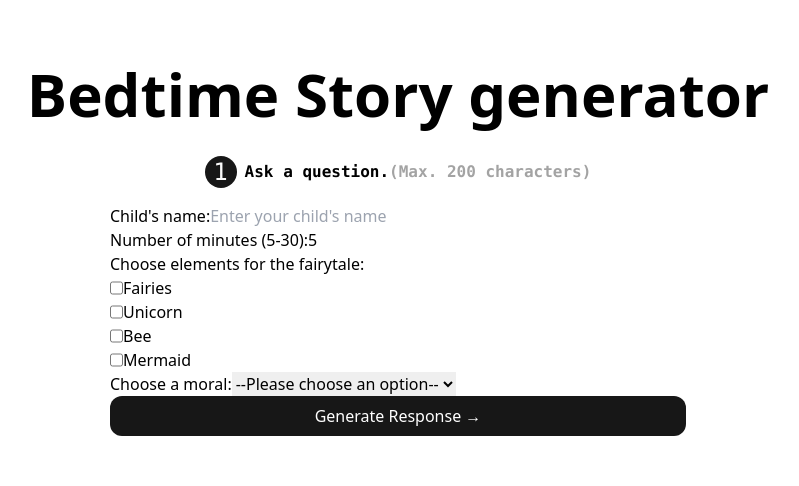
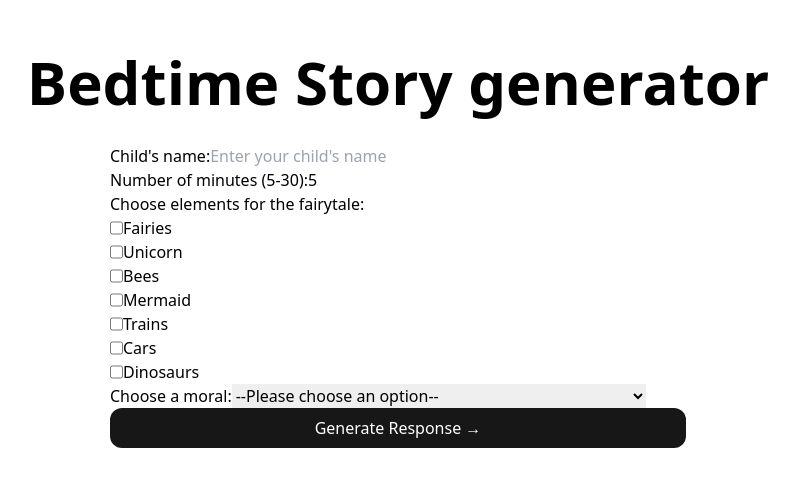
Before and after one commit to wilsonespina/bedtime-story, a Next.js app: page / in a window 1280 px wide. Shown: the part 158-644 px from the top of the page, without its empty margins (242-1041 px from the left). Built offline with nearby package versions, Linux system fonts and the light colour scheme.

Commit message:
fix: fixes duplicate entries

```diff
--- a/app/components/client-section/ClientSection.tsx
+++ b/app/components/client-section/ClientSection.tsx
@@ -18,60 +18,56 @@ export default function ClientSection() {
 
   const prompt = `Q:
     Can you make up a bedtime story for a 2-year old called ${name}. Can it include: ${detailsSting(storyDetails)}? Can the moral of the story be ${moral}? Can the story last for ${minutes} minutes?
-    Generate a response with less than 3000 characters.`;
+    Generate a response with less than 3000 characters.`; // TODO - memoize
 
     const generateResponse = async (e: React.MouseEvent<HTMLButtonElement>) => {
       e.preventDefault();
       setResponse("");
       setLoading(true);
 
-      const DATA = {storyDetails}
-      console.log("🚀 ~ file: ClientSection.tsx:29 ~ generateResponse ~ DATA:", DATA)
-      console.log("🚀 ~ file: ClientSection.tsx:22 ~ ClientSection ~ prompt:", prompt)
+    const response = await fetch("/api/generate", {
+      method: "POST",
+      headers: {
+        "Content-Type": "application/json",
+      },
+      body: JSON.stringify({
+        prompt,
+      }),
+    });
 
-    // const response = await fetch("/api/generate", {
-    //   method: "POST",
-    //   headers: {
-    //     "Content-Type": "application/json",
-    //   },
-    //   body: JSON.stringify({
-    //     prompt,
-    //   }),
-    // });
+    if (!response.ok) {
+      throw new Error(response.statusText);
+    }
 
-    // if (!response.ok) {
-    //   throw new Error(response.statusText);
-    // }
+    // This data is a ReadableStream
+    const data = response.body;
+    if (!data) {
+      return;
+    }
 
-    // // This data is a ReadableStream
-    // const data = response.body;
-    // if (!data) {
-    //   return;
-    // }
+    const reader = data.getReader();
+    const decoder = new TextDecoder();
+    let done = false;
 
-    // const reader = data.getReader();
-    // const decoder = new TextDecoder();
-    // let done = false;
-
-    // while (!done) {
-    //   const { value, done: doneReading } = await reader.read();
-    //   done = doneReading;
-    //   const chunkValue = decoder.decode(value);
-    //   setResponse((prev) => prev + chunkValue);
-    // }
+    while (!done) {
+      const { value, done: doneReading } = await reader.read();
+      done = doneReading;
+      const chunkValue = decoder.decode(value);
+      setResponse((prev) => prev + chunkValue);
+    }
     setLoading(false);
   };
 
-  const handleCheckbox = (previousState, event:Event) => {
-    const val = event.target.value;
-    console.log("🚀 ~ file: ClientSection.tsx:67 ~ handleCheckbox ~ val:", val)
-    console.log("🚀 ~ file: ClientSection.tsx:69 ~ handleCheckbox ~ event.target.checked:", event.target.checked)
-    console.log("🚀 ~ file: ClientSection.tsx:70 ~ handleCheckbox ~ previousState:", previousState)
-    if (!previousState.includes(val) && event.target.checked) return [...previousState, val];
+  const handleCheckbox = (previousState, event) => {
+    if (!previousState.includes(event.target.value) && event.target.checked) return [...previousState, event.target.value];
+    if (!event.target.checked) {
+      const state = previousState.filter((prev) => {
+        return prev !== event.target.value;
+      });
+      return state;
+    }
     return previousState;
   }
-
-
 
   return (
     <div className="w-full max-w-xl">
@@ -101,13 +97,28 @@ export default function ClientSection() {
             </div>
 
             <div className="focus:ring-neu w-full flex">
-              <input type="checkbox" id="bee" name="elements" value="bee" onChange={e => setStoryDetails((prev) => handleCheckbox(prev, e))} />
-              <label htmlFor="bee">Bee</label>
+              <input type="checkbox" id="bees" name="elements" value="bees" onChange={e => setStoryDetails((prev) => handleCheckbox(prev, e))} />
+              <label htmlFor="bees">Bees</label>
             </div>
 
             <div className="focus:ring-neu w-full flex">
               <input type="checkbox" id="mermaid" name="elements" value="mermaid" onChange={e => setStoryDetails((prev) => handleCheckbox(prev, e))} />
               <label htmlFor="mermaid">Mermaid</label>
+            </div>
+
+            <div className="focus:ring-neu w-full flex">
+              <input type="checkbox" id="trains" name="elements" value="trains" onChange={e => setStoryDetails((prev) => handleCheckbox(prev, e))} />
+              <label htmlFor="trains">Trains</label>
+            </div>
+
+            <div className="focus:ring-neu w-full flex">
+              <input type="checkbox" id="cars" name="elements" value="cars" onChange={e => setStoryDetails((prev) => handleCheckbox(prev, e))} />
+              <label htmlFor="cars">Cars</label>
+            </div>
+
+            <div className="focus:ring-neu w-full flex">
+              <input type="checkbox" id="dinosaurs" name="elements" value="dinosaurs" onChange={e => setStoryDetails((prev) => handleCheckbox(prev, e))} />
+              <label htmlFor="dinosaurs">Dinosaurs</label>
             </div>
 
           </fieldset>
@@ -118,8 +129,14 @@ export default function ClientSection() {
 
           <select id="moral select" onChange={e => setMoral(e.target.value)}>
               <option value="">--Please choose an option--</option>
-              <option value="Always tell the truth">Always tell the truth</option>
-              <option value="Always try your hardest">Always try your hardest</option>
+              <option value="Don&apos;t be greedy, be content with what you have.">Don&apos;t be greedy, be content with what you have.</option>
+              <option value="Beauty comes in all shades">Beauty comes in all shades.</option>
+              <option value="Think before you act.">Think before you act..</option>
+              <option value="Hurtful words cause hurt feelings; Be yourself">Always tell the truth because a liar won&apos;t be trusted..</option>
+              <option value="Hurtful words cause hurt feelings; Be yourself">Hurtful words cause hurt feelings; Be yourself</option>
+              <option value="Where there is a will, there is a way.">Where there is a will, there is a way.</option>
+              <option value="Never give up.">Never give up.</option>
+              <option value=" Knowledge without common sense is useless."> Knowledge without common sense is useless.</option>
           </select>
         </div>
 
--- a/app/page.tsx
+++ b/app/page.tsx
@@ -5,17 +5,13 @@ export default async function Index() {
   return (
     <main className="flex min-h-screen w-full flex-col items-center justify-center gap-4 text-center">
       <h1 className="my-4 text-6xl font-bold">Bedtime Story generator</h1>
-      <div className="flex flex-col items-center gap-2 font-mono md:flex-row">
+      {/* <div className="flex flex-col items-center gap-2 font-mono md:flex-row">
         <div className="bg-neuborder-neutral-900 flex h-8 w-8 items-center justify-center rounded-full bg-neutral-900 dark:bg-white">
           <div className="text-2xl text-neutral-50 dark:text-neutral-900">
             1
           </div>
         </div>
-        <p className="font-bold">
-          Ask a question.
-          <span className="text-neutral-400">(Max. 200 characters)</span>
-        </p>
-      </div>
+      </div> */}
       <ClientSection />
     </main>
   );
```
